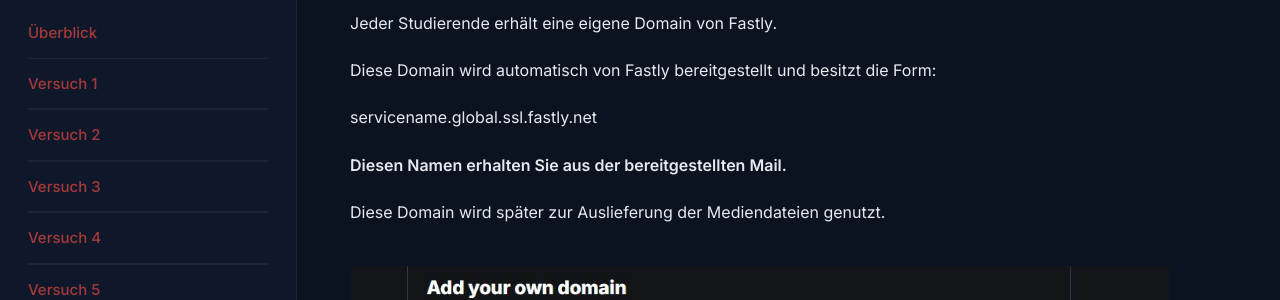
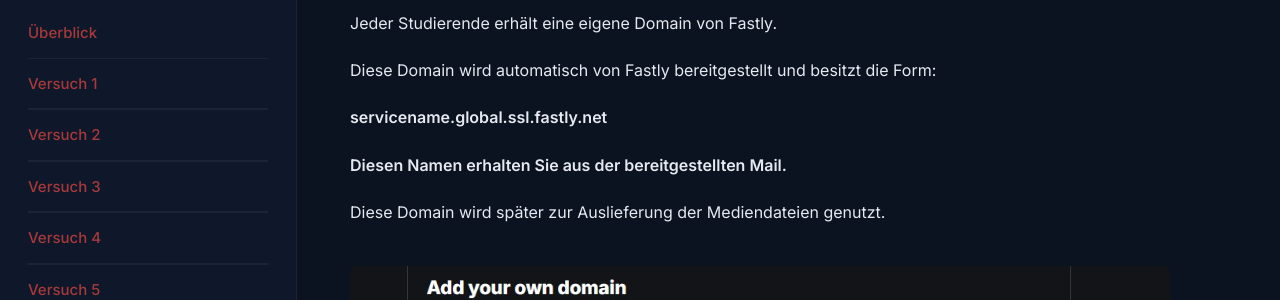
Before and after one commit to LimaLima2670/AWSPraktikumThesis, a Jekyll site: the page built from docs/Versuch2/02-property.md, in a window 1280 px wide and 900 px high, scrolled down 1834 px. Shown: the part 150-450 px from the top of the window. Built offline with Jekyll 4.4.1, drawn with Linux system fonts in a browser that asks for light colours.

```diff
--- a/docs/Versuch2/02-property.md
+++ b/docs/Versuch2/02-property.md
@@ -43,7 +43,7 @@ Jeder Studierende erhält eine eigene Domain von Fastly.
 
 Diese Domain wird automatisch von Fastly bereitgestellt und besitzt die Form:
 
-servicename.global.ssl.fastly.net
+**servicename.global.ssl.fastly.net**
 
 
 **Diesen Namen erhalten Sie aus der bereitgestellten Mail.**
```
